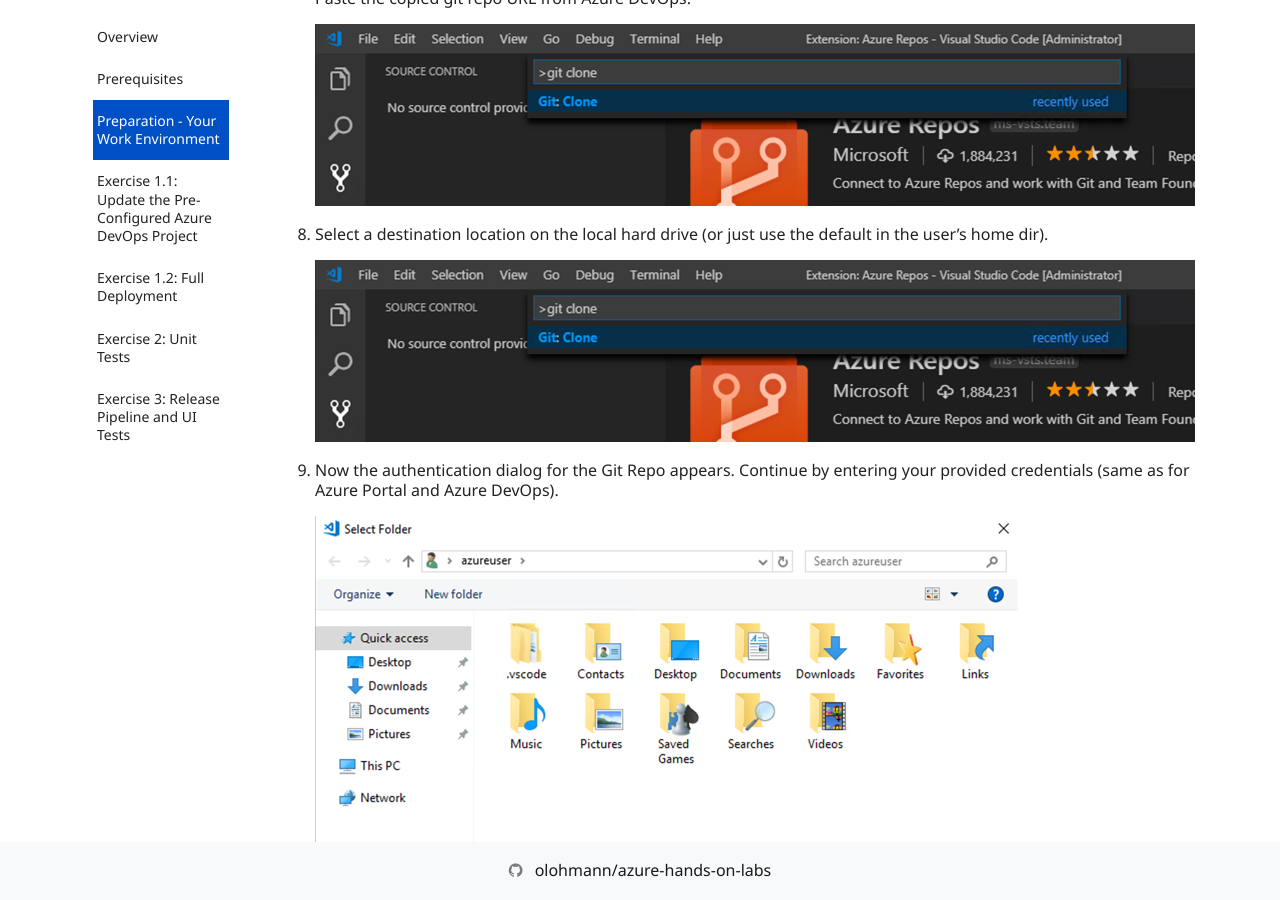
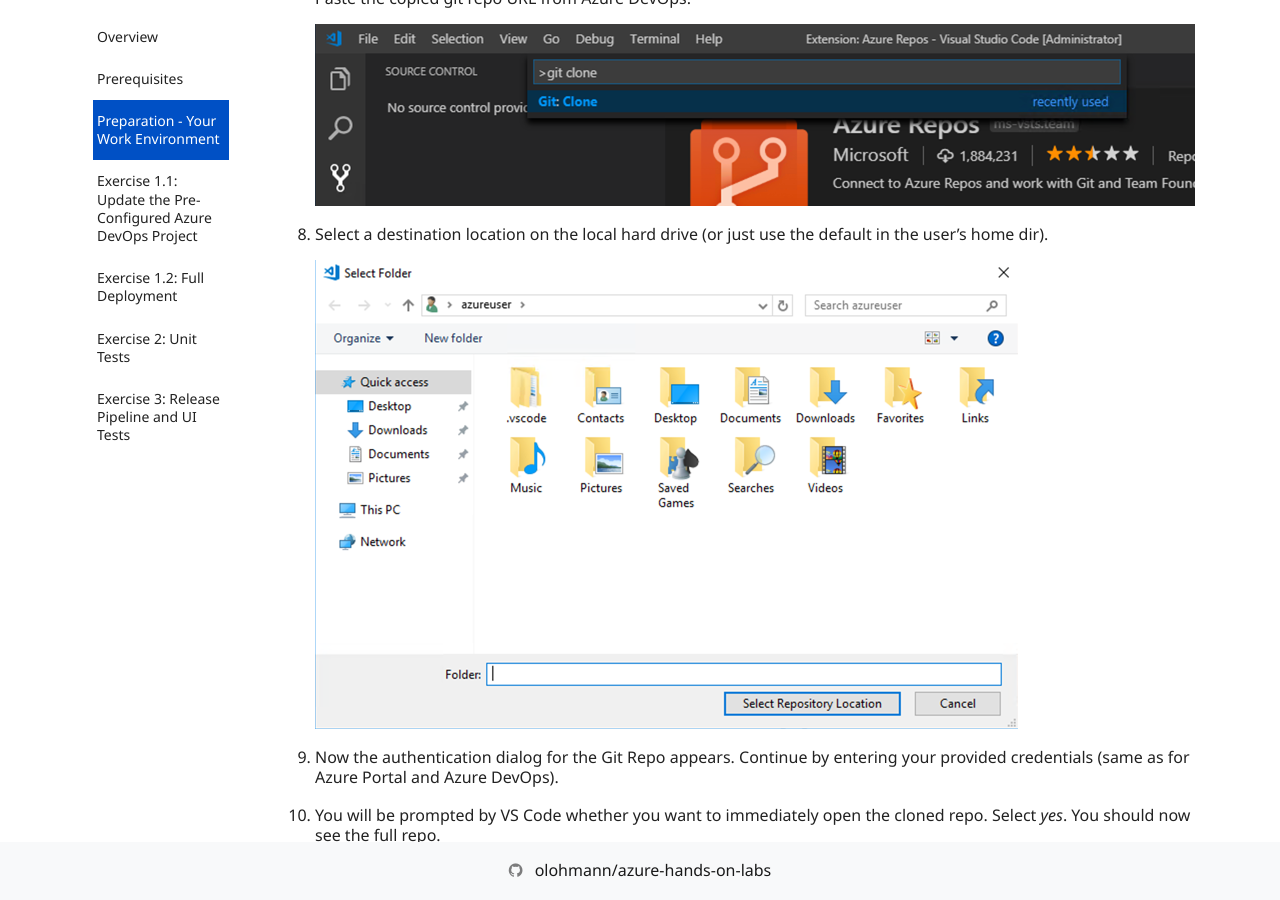
Before and after one commit to olohmann/azure-hands-on-labs, a Jekyll site: the page built from labs/08_testing/testing.md, in a window 1280 px wide and 900 px high, scrolled down 3265 px. Built offline with Jekyll 4.4.1, drawn with Linux system fonts in a browser that asks for light colours; nearby versions of some CDN libraries; our own code applies the rules of GitHub Pages for plain Markdown files; comment, search, counter and statistics services are not loaded.

Commit message:
fixed error in screenshot sequence

```diff
--- a/labs/08_testing/testing.md
+++ b/labs/08_testing/testing.md
@@ -46,11 +46,9 @@ Follow the guidelines from the instructor to either use a provided VM or your lo
 
 1. Select a destination location on the local hard drive (or just use the default in the user's home dir).
 
-    ![Env](./media/04-env.png)
+    ![Env](./media/05-env.png)
 
 1. Now the authentication dialog for the Git Repo appears. Continue by entering your provided credentials (same as for Azure Portal and Azure DevOps).
-
-    ![Env](./media/05-env.png)
 
 1. You will be prompted by VS Code whether you want to immediately open the cloned repo. Select *yes*. You should now see the full repo.
 
```
